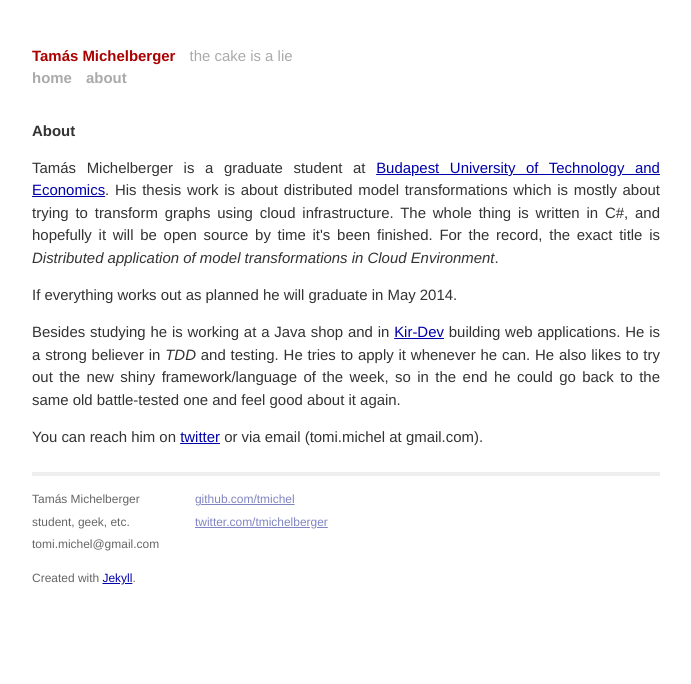
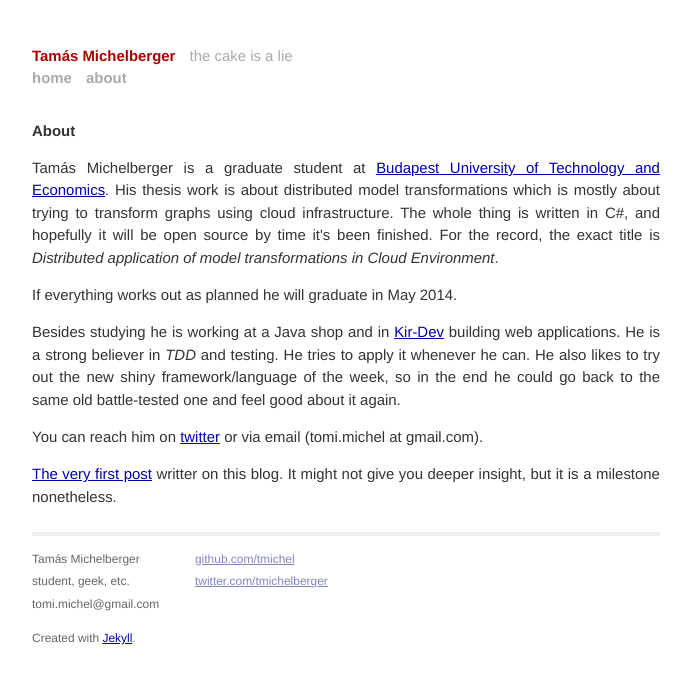
Before and after one commit to tmichel/tmichel.github.io, a Jekyll site: the page built from about.html, in a window 1280 px wide. Shown: the top 684 px of the page, without its empty margins (294-985 px from the left). Built offline with Jekyll 4.4.1, drawn with Linux system fonts in a browser that asks for light colours; Markdown is read by kramdown in place of the engine named in the settings.

Commit message:
first post

```diff
--- a/about.html
+++ b/about.html
@@ -25,4 +25,8 @@ title: About
         You can reach him on <a href="https://twitter.com/tmichelberger">twitter</a> or
         via email (tomi.michel at gmail.com).
     </p>
+    <p>
+        <a href="{% post_url 2013-11-30-first %}">The very first post</a> writter on this blog. It might not give you
+        deeper insight, but it is a milestone nonetheless.
+     </p>
 </div>
```
Also changed, not shown: _posts/2013-11-30-first.md (added, +14 -0 lines), 1 other file.
